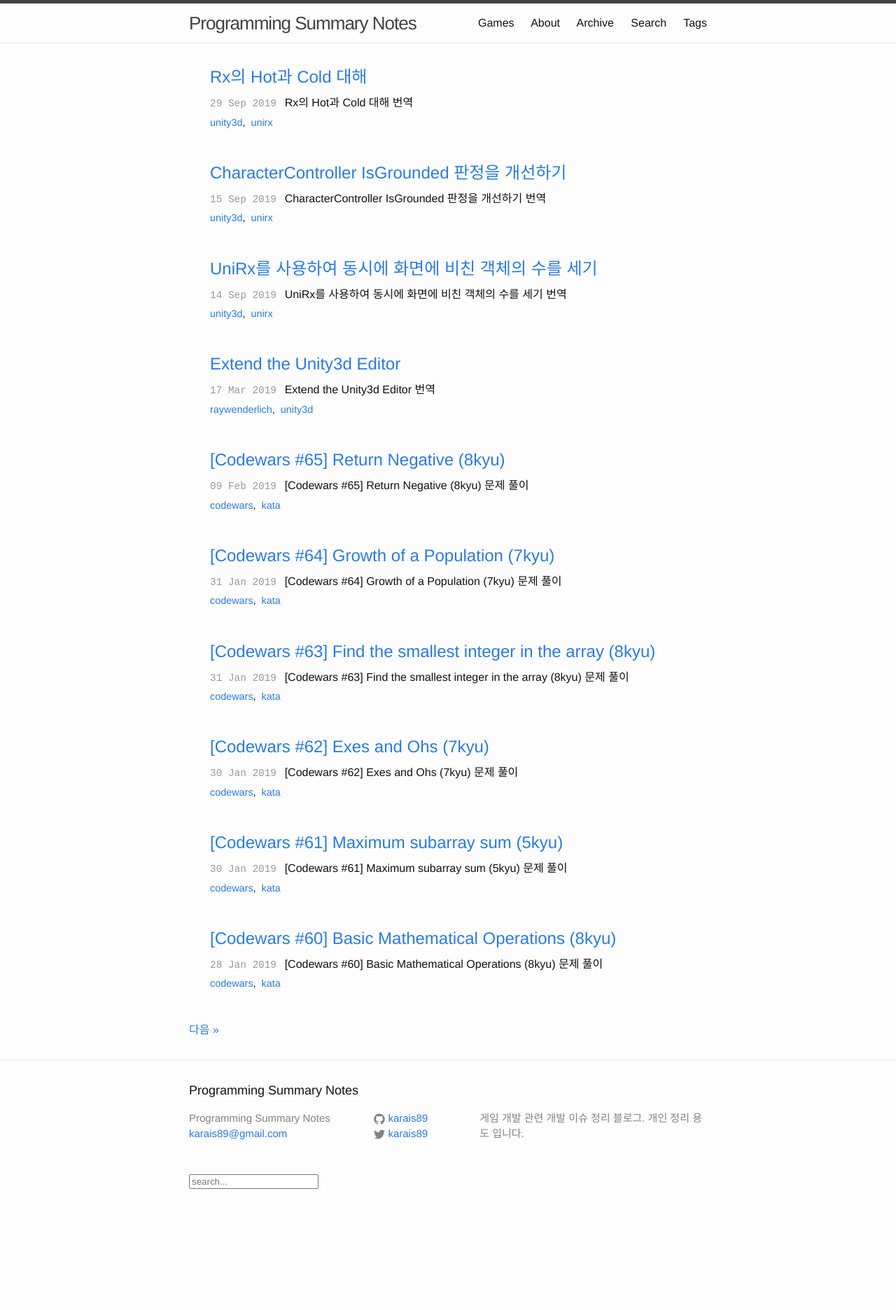
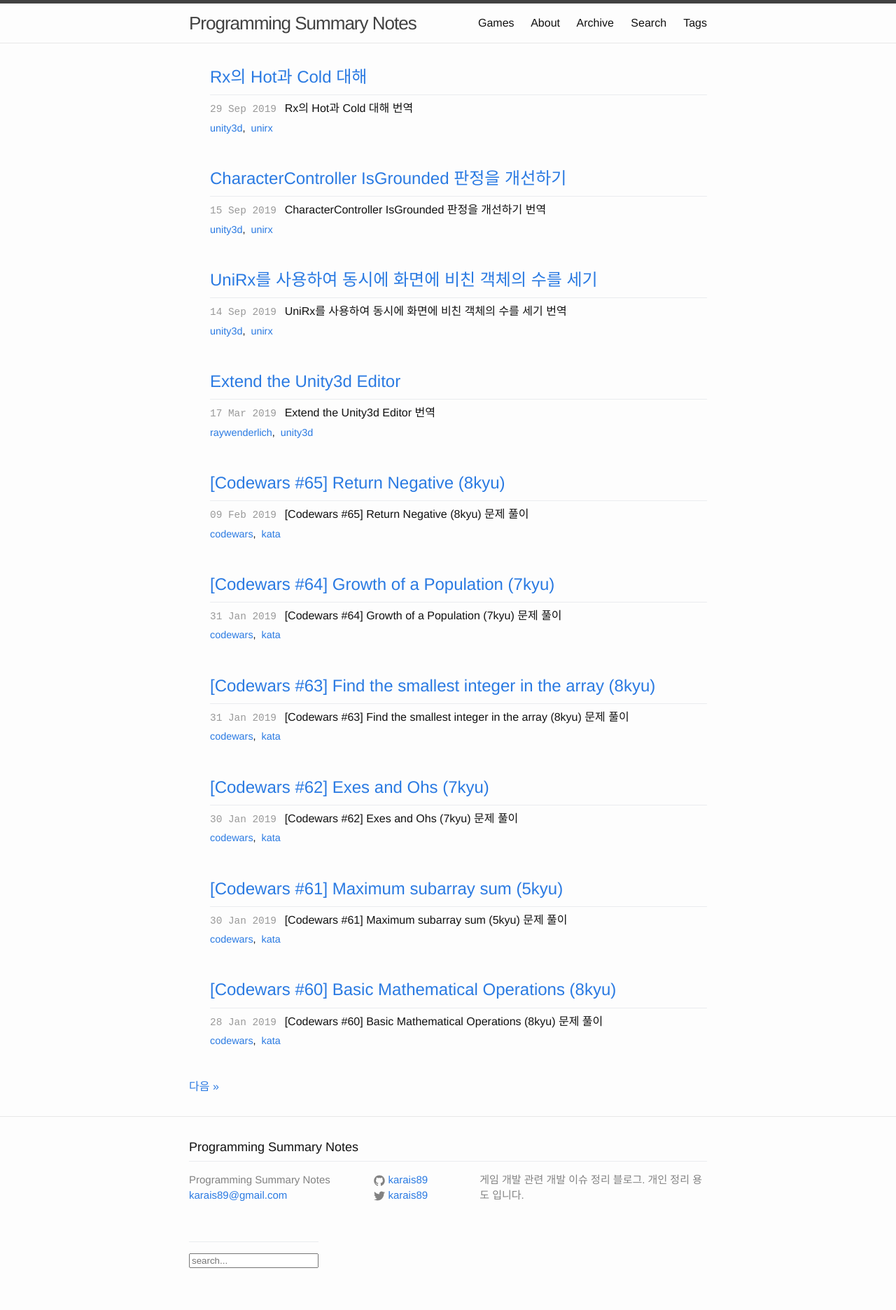
Before and after one commit to karais89/karais89.github.io_back, a Jekyll site: the page built from index.html, in a window 1280 px wide. Shown: the whole page at 70% size. Built offline with Jekyll 4.4.1, drawn with Linux system fonts in a browser that asks for light colours; the list of posts is cut into pages by our own code; before the commit the page ends 1759 px from its top, so only the background shows below that.

Commit message:
modify css

```diff
--- a/_sass/minima/_base.scss
+++ b/_sass/minima/_base.scss
@@ -197,8 +197,8 @@ pre {
   }
 }
 
-/* custom hr */
-.markdown-body h1, .markdown-body h2 {
+/* Headings border line */
+h1, h2 {
   padding-bottom: .3em;
   border-bottom: 1px solid #eaecef;
 }
```
